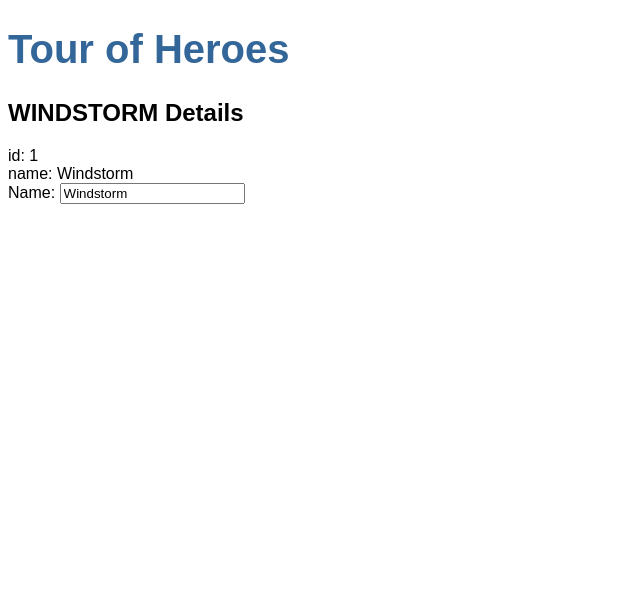
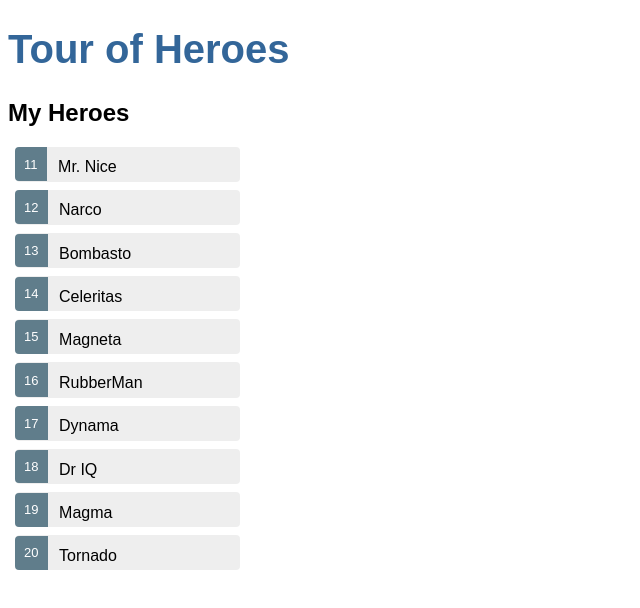
Before and after one commit to vigneshdv/ng-playground, an Angular app: page / in a window 1280 px wide. Shown: the top 608 px of the page, without its empty margins (0-640 px from the left). Built offline with nearby package versions, Linux system fonts and the light colour scheme.

Commit message:
Added mocked up list of heroes and editable heros

```diff
--- a/src/app/heroes/heroes.component.css
+++ b/src/app/heroes/heroes.component.css
@@ -0,0 +1,48 @@
+/* HeroesComponent's private CSS styles */
+.selected {
+  background-color: #CFD8DC !important;
+  color: white;
+}
+.heroes {
+  margin: 0 0 2em 0;
+  list-style-type: none;
+  padding: 0;
+  width: 15em;
+}
+.heroes li {
+  cursor: pointer;
+  position: relative;
+  left: 0;
+  background-color: #EEE;
+  margin: .5em;
+  padding: .3em 0;
+  height: 1.6em;
+  border-radius: 4px;
+}
+.heroes li.selected:hover {
+  background-color: #BBD8DC !important;
+  color: white;
+}
+.heroes li:hover {
+  color: #607D8B;
+  background-color: #DDD;
+  left: .1em;
+}
+.heroes .text {
+  position: relative;
+  top: -3px;
+}
+.heroes .badge {
+  display: inline-block;
+  font-size: small;
+  color: white;
+  padding: 0.8em 0.7em 0 0.7em;
+  background-color: #607D8B;
+  line-height: 1em;
+  position: relative;
+  left: -1px;
+  top: -4px;
+  height: 1.8em;
+  margin-right: .8em;
+  border-radius: 4px 0 0 4px;
+}
--- a/src/app/heroes/heroes.component.html
+++ b/src/app/heroes/heroes.component.html
@@ -1,10 +1,20 @@
-<h2>{{hero.name | uppercase}} Details</h2>
-<div><span>id: </span>{{hero.id}}</div>
-<div><span>name: </span>{{hero.name}}</div>
+<h2>My Heroes</h2>
+<ul class="heroes">
+  <li *ngFor="let hero of heroes"
+      (click)="onSelect(hero)"
+      [class.selected]="hero.id === selectedHero">
+    <span class="badge">{{hero.id}} </span>{{hero.name}}
+  </li>
+</ul>
+<div *ngIf="selectedHero">
+  <h2>{{selectedHero.name | uppercase}} Details</h2>
+  <div><span>id: </span>{{selectedHero.id}}</div>
+  <div><span>name: </span>{{selectedHero.name}}</div>
 
-<div>
-  <label>
-    Name:
-    <input type="text" [(ngModel)]="hero.name" placeholder="name" />
-  </label>
+  <div>
+    <label>
+      Name:
+      <input type="text" [(ngModel)]="selectedHero.name" placeholder="name"/>
+    </label>
+  </div>
 </div>
--- a/src/app/heroes/heroes.component.ts
+++ b/src/app/heroes/heroes.component.ts
@@ -1,5 +1,6 @@
 import {Component, OnInit} from '@angular/core';
 import {Hero} from '../hero';
+import { HEROES } from '../mock-heroes';
 
 @Component({
   selector: 'app-heroes',
@@ -11,7 +12,8 @@
     id: 1,
     name: 'Windstorm'
   };
-
+  heroes = HEROES;
+  selectedHero: Hero;
   constructor() {
   }
 
@@ -19,4 +21,7 @@
 
   }
 
+  onSelect(hero: Hero) {
+    this.selectedHero = hero;
+  }
 }
--- /dev/null
+++ b/src/app/mock-heroes.ts
@@ -0,0 +1,14 @@
+import {Hero} from './hero';
+
+export const HEROES: Hero[] = [
+  { 'id': 11, 'name': 'Mr. Nice' },
+  { 'id': 12, 'name': 'Narco' },
+  { 'id': 13, 'name': 'Bombasto' },
+  { 'id': 14, 'name': 'Celeritas' },
+  { 'id': 15, 'name': 'Magneta' },
+  { 'id': 16, 'name': 'RubberMan' },
+  { 'id': 17, 'name': 'Dynama' },
+  { 'id': 18, 'name': 'Dr IQ' },
+  { 'id': 19, 'name': 'Magma' },
+  { 'id': 20, 'name': 'Tornado' }
+];
```
